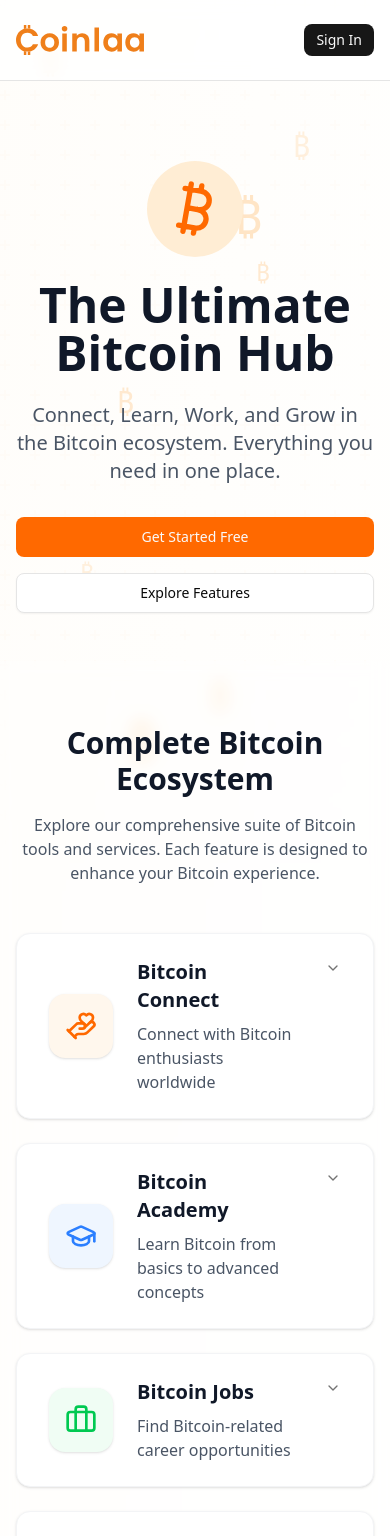
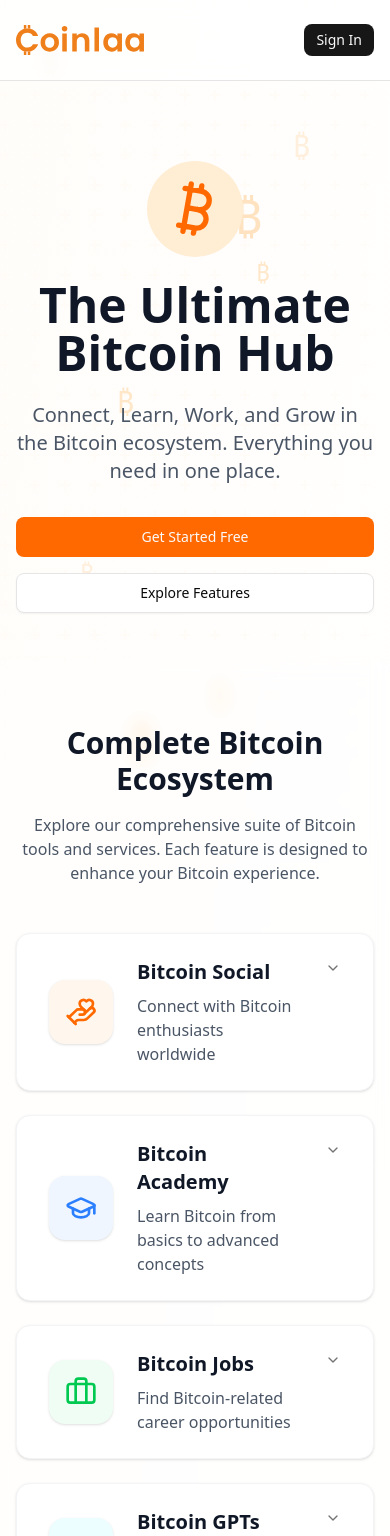
Before and after one commit to shubham9654/coinalaa-v1, a Next.js app: page / in a window 390 px wide. Shown: the top 1536 px of the page. Built offline with nearby package versions, Linux system fonts and the light colour scheme.

Commit message:
fixed homepage

```diff
--- a/src/app/page.tsx
+++ b/src/app/page.tsx
@@ -77,7 +77,7 @@
   {
     id: 'bitcoin-connect',
     icon: HandHeart,
-    title: 'Bitcoin Connect',
+    title: 'Bitcoin Social',
     description: 'Connect with Bitcoin enthusiasts worldwide',
     color: 'text-orange-500',
     bgColor: 'bg-orange-50',
@@ -108,7 +108,7 @@
         highlights: ['Monthly meetups', 'Conference alerts', 'Local chapters']
       }
     ],
-    stats: { posts: '2K+', groups: '50+', events: '100+' }
+    stats: { groups: '50+', events: '100+' }
   },
   {
     id: 'bitcoin-academy',
@@ -397,6 +397,42 @@
       }
     ],
     stats: { articles: '200+/day', sources: '100+', alerts: '10K+' }
+  },
+  {
+    id: 'bitcoin-incubation',
+    icon: Rocket,
+    title: 'Bitcoin Incubation',
+    description: 'Launch and scale Bitcoin startups with expert guidance',
+    color: 'text-purple-500',
+    bgColor: 'bg-purple-50',
+    detailedDescription: 'Accelerate your Bitcoin startup journey with expert mentorship, technical resources, and investor access tailored for the Bitcoin ecosystem.',
+    subFeatures: [
+      {
+        title: 'Startup Accelerator',
+        description: 'Structured cohort-based programs driving rapid product and market validation.',
+        icon: Rocket,
+        highlights: ['12-week cohorts', 'Weekly mentor syncs', 'Demo day showcase']
+      },
+      {
+        title: 'Technical Guild',
+        description: 'Hands-on support for Lightning, wallet, and Bitcoin infrastructure integrations.',
+        icon: Lightbulb,
+        highlights: ['Architecture reviews', 'Security audits', 'Integration playbooks']
+      },
+      {
+        title: 'Funding Network',
+        description: 'Warm introductions to Bitcoin-focused angels, DAOs, and venture partners.',
+        icon: Target,
+        highlights: ['Investor matching', 'Pitch workshops', 'Term sheet guidance']
+      },
+      {
+        title: 'Go-To-Market Lab',
+        description: 'Strategic support for positioning, launches, and ecosystem partnerships.',
+        icon: Briefcase,
+        highlights: ['Growth roadmaps', 'Partnership pipelines', 'Media amplification']
+      }
+    ],
+    stats: { }
   }
 ]
 
@@ -491,18 +527,6 @@
                   className="w-32 h-12 object-contain "
                 />
               </div>
-              <nav className="hidden md:flex items-center">
-                <Button variant="ghost">Social</Button>
-                <Button variant="ghost">Academy</Button>
-                <Button variant="ghost">Jobs</Button>
-                <Button variant="ghost">Events</Button>
-                <Button variant="ghost">News</Button>
-                {/* <Button variant="ghost">Bitcoin GPTs</Button>
-                <Button variant="ghost">Influencers</Button>
-                <Button variant="ghost">Bitcoin Spaces</Button>
-                <Button variant="ghost">Bitcoin Marketplace</Button> */}
-                {/* <Button variant="ghost">Bitcoin Clock</Button> */}
-              </nav>
 
               <div className="flex items-center space-x-4">
                 {user ? (
```
